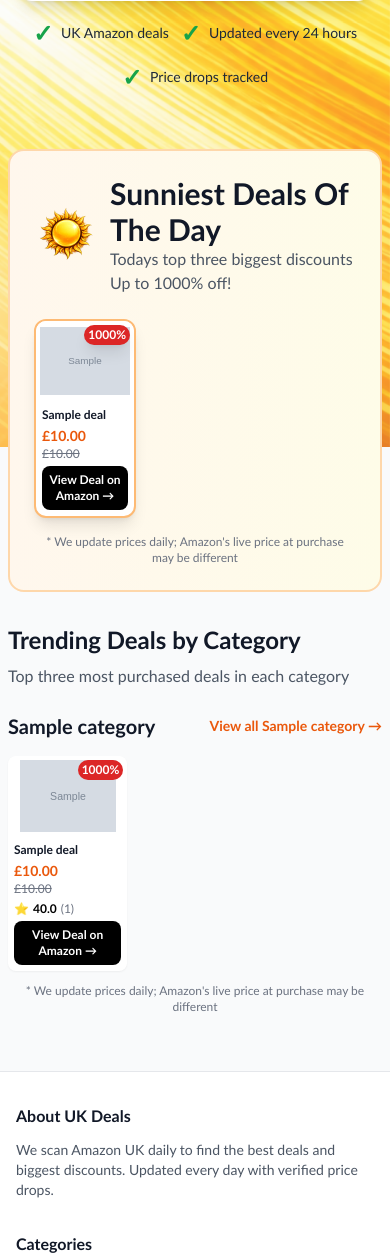
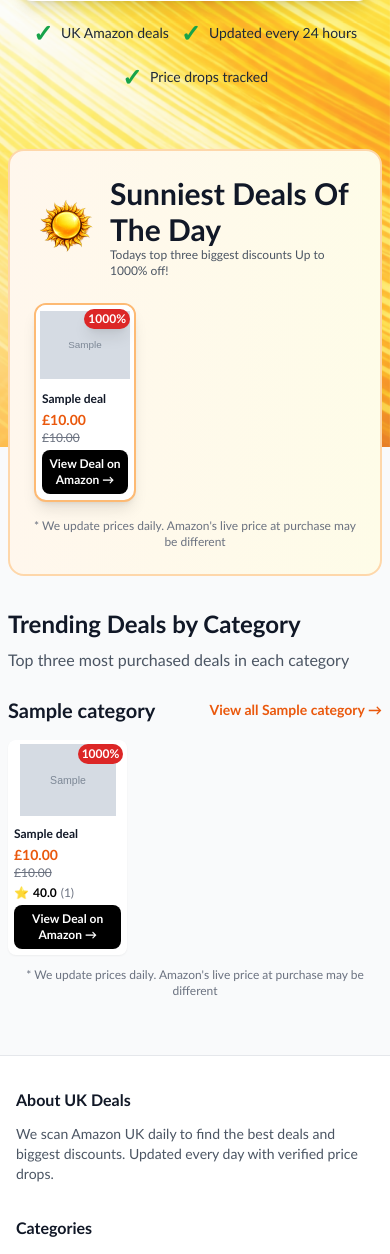
Before and after one commit to Elhashino/amazon-deals, a FastAPI app: template backend/app/templates/home.html in a window 390 px wide. Shown: the part 397-1651 px from the top of the page. Run offline with FastAPI, Linux system fonts and the light colour scheme; the template is opened without the code that fills it: most values are stand-ins (such as "Sample title", 1, 10 or a date in 2020); grey boxes marked "Sample" are stand-in pictures; some libraries are stand-ins or nearby versions.

Commit message:
Fix semicolon to period in price notice, shrink sunniest deals subtitle on mobile

```diff
--- a/backend/app/templates/category.html
+++ b/backend/app/templates/category.html
@@ -65,7 +65,7 @@
         {% endfor %}
     </div>
     <!-- Price Notice -->
-    <p class="text-xs md:text-sm text-gray-500 text-center mt-4">* We update prices daily; Amazon's live price at purchase may be different</p>
+    <p class="text-xs md:text-sm text-gray-500 text-center mt-4">* We update prices daily. Amazon's live price at purchase may be different</p>
 </div>
 {% endif %}
 
@@ -152,7 +152,7 @@
 </div>
 <!-- Price Notice Box -->
 <!-- Price Notice -->
-<p class="text-xs md:text-sm text-gray-500 text-center mt-4 mb-8">* We update prices daily; Amazon's live price at purchase may be different</p>
+<p class="text-xs md:text-sm text-gray-500 text-center mt-4 mb-8">* We update prices daily. Amazon's live price at purchase may be different</p>
 {% else %}
 <div class="text-center py-16">
     <p class="text-2xl text-gray-500 mb-4">No deals available in this category right now.</p>
--- a/backend/app/templates/home.html
+++ b/backend/app/templates/home.html
@@ -75,7 +75,7 @@
         <div>
             <h1 class="text-3xl font-bold text-gray-900">Sunniest Deals Of The Day</h1>
             {% if featured_deals and featured_deals|length > 0 %}
-            <p class="text-gray-600">Todays top three biggest discounts Up to {{ "%.0f"|format((featured_deals[0].discount_pct_90d or 0) * 100) }}% off!</p>
+            <p class="text-xs md:text-base text-gray-600">Todays top three biggest discounts Up to {{ "%.0f"|format((featured_deals[0].discount_pct_90d or 0) * 100) }}% off!</p>
             {% else %}
             <p class="text-gray-600">Check back soon for amazing deals!</p>
             {% endif %}
@@ -108,7 +108,7 @@
         </div>
         {% endfor %}
     </div>
-    <p class="text-xs md:text-sm text-gray-500 text-center mt-4">* We update prices daily; Amazon's live price at purchase may be different</p>
+    <p class="text-xs md:text-sm text-gray-500 text-center mt-4">* We update prices daily. Amazon's live price at purchase may be different</p>
     {% endif %}
 </div>
 
@@ -173,7 +173,7 @@
             {% endfor %}
         </div>
         <!-- Price Notice -->
-        <p class="text-xs md:text-sm text-gray-500 text-center mt-3">* We update prices daily; Amazon's live price at purchase may be different</p>
+        <p class="text-xs md:text-sm text-gray-500 text-center mt-3">* We update prices daily. Amazon's live price at purchase may be different</p>
     </div>
     {% endfor %}
 {% else %}
```
